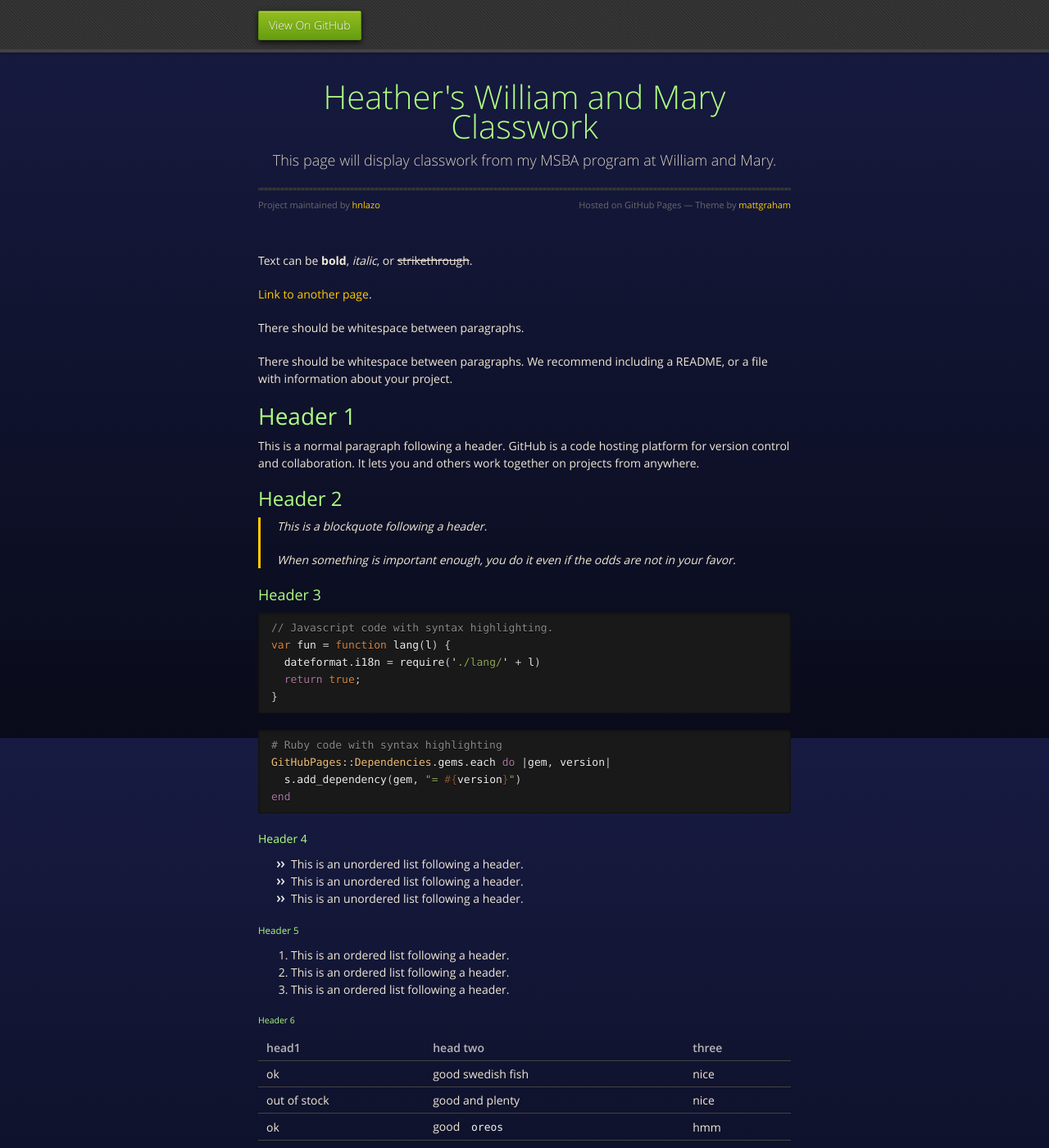
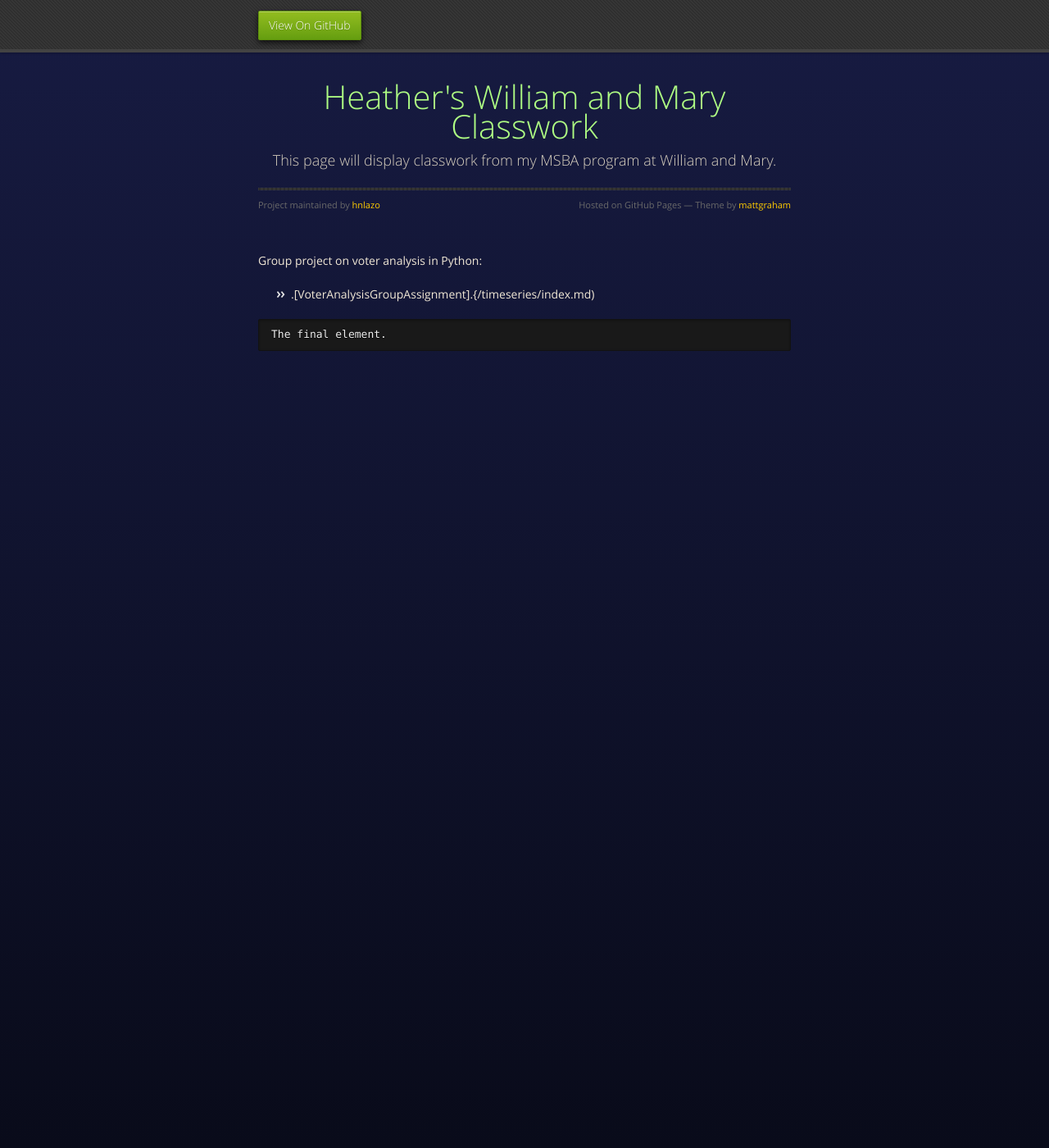
Before and after one commit to hnlazo/hnlazo.github.io, a Jekyll site: the page built from index.md, in a window 1280 px wide and 1400 px high. Shown: the whole window at 82% size. Built offline with Jekyll 4.4.1, drawn with Linux system fonts in a browser that asks for light colours; our own code applies the rules of GitHub Pages for plain Markdown files; some of the changed text lies outside the part shown.

Commit message:
Update index.md

````diff
--- a/index.md
+++ b/index.md
@@ -3,121 +3,10 @@
 description: This page will display classwork from my MSBA program at William and Mary.
 ---
 
-Text can be **bold**, _italic_, or ~~strikethrough~~.
+Group project on voter analysis in Python:
 
-[Link to another page](./another-page.html).
+- .[VoterAnalysisGroupAssignment].{/timeseries/index.md)
 
-There should be whitespace between paragraphs.
-
-There should be whitespace between paragraphs. We recommend including a README, or a file with information about your project.
-
-# Header 1
-
-This is a normal paragraph following a header. GitHub is a code hosting platform for version control and collaboration. It lets you and others work together on projects from anywhere.
-
-## Header 2
-
-> This is a blockquote following a header.
->
-> When something is important enough, you do it even if the odds are not in your favor.
-
-### Header 3
-
-```js
-// Javascript code with syntax highlighting.
-var fun = function lang(l) {
-  dateformat.i18n = require('./lang/' + l)
-  return true;
-}
-```
-
-```ruby
-# Ruby code with syntax highlighting
-GitHubPages::Dependencies.gems.each do |gem, version|
-  s.add_dependency(gem, "= #{version}")
-end
-```
-
-#### Header 4
-
-*   This is an unordered list following a header.
-*   This is an unordered list following a header.
-*   This is an unordered list following a header.
-
-##### Header 5
-
-1.  This is an ordered list following a header.
-2.  This is an ordered list following a header.
-3.  This is an ordered list following a header.
-
-###### Header 6
-
-| head1        | head two          | three |
-|:-------------|:------------------|:------|
-| ok           | good swedish fish | nice  |
-| out of stock | good and plenty   | nice  |
-| ok           | good `oreos`      | hmm   |
-| ok           | good `zoute` drop | yumm  |
-
-### There's a horizontal rule below this.
-
-* * *
-
-### Here is an unordered list:
-
-*   Item foo
-*   Item bar
-*   Item baz
-*   Item zip
-
-### And an ordered list:
-
-1.  Item one
-1.  Item two
-1.  Item three
-1.  Item four
-
-### And a nested list:
-
-- level 1 item
-  - level 2 item
-  - level 2 item
-    - level 3 item
-    - level 3 item
-- level 1 item
-  - level 2 item
-  - level 2 item
-  - level 2 item
-- level 1 item
-  - level 2 item
-  - level 2 item
-- level 1 item
-
-### Small image
-
-![Octocat](https://github.githubassets.com/images/icons/emoji/octocat.png)
-
-### Large image
-
-![Branching](https://guides.github.com/activities/hello-world/branching.png)
-
-
-### Definition lists can be used with HTML syntax.
-
-<dl>
-<dt>Name</dt>
-<dd>Godzilla</dd>
-<dt>Born</dt>
-<dd>1952</dd>
-<dt>Birthplace</dt>
-<dd>Japan</dd>
-<dt>Color</dt>
-<dd>Green</dd>
-</dl>
-
-```
-Long, single-line code blocks should not wrap. They should horizontally scroll if they are too long. This line should be long enough to demonstrate this.
-```
 
 ```
 The final element.
````
